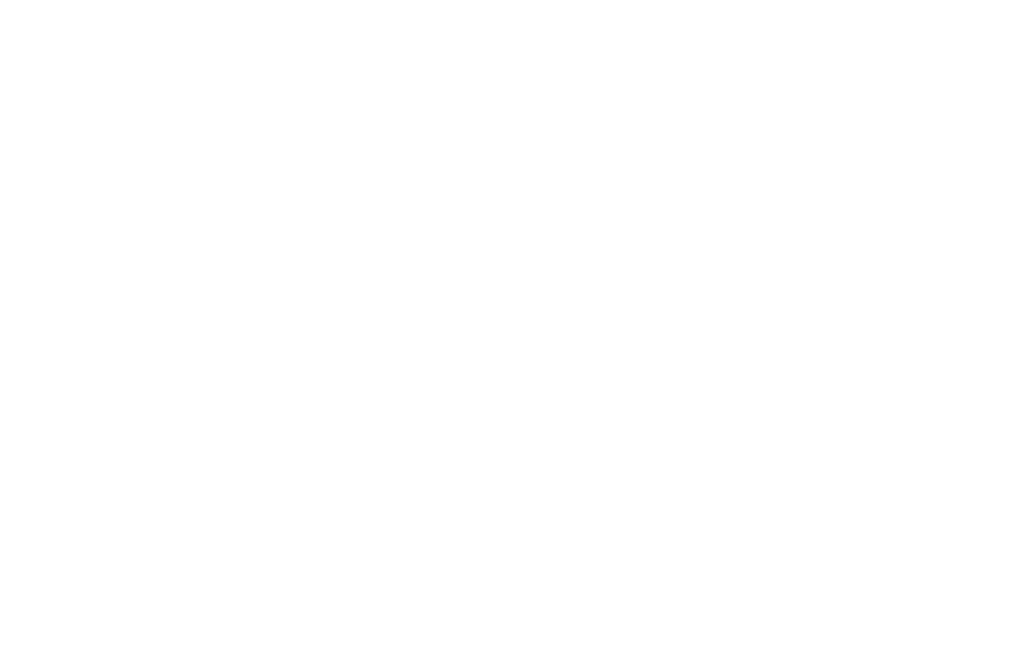
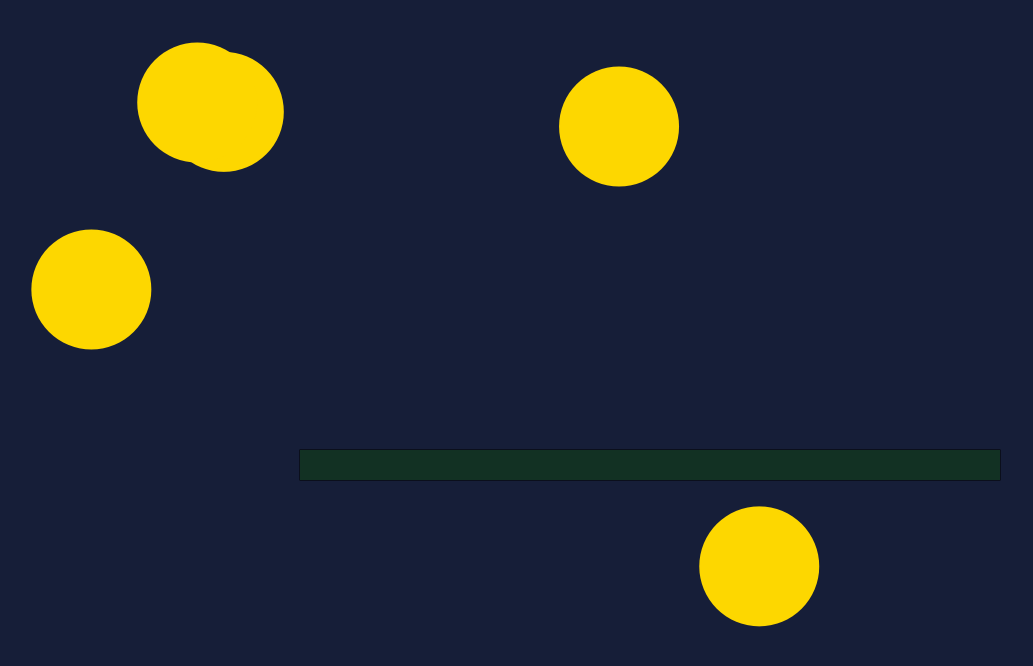
Before and after one commit to Gyugyu94/html-Canvas-tutorial, a website with bundled scripts: page index.html in a window 1280 px wide. Shown: the whole page, without its empty margins (0-1033 px from the left). Built offline with nearby package versions, Linux system fonts and the light colour scheme.

Commit message:
tutorial complete

```diff
--- a/App.js
+++ b/App.js
@@ -1,5 +1,47 @@
+import { Ball } from './Ball.js';
+import { Block } from './Block.js';
+class App {
+    constructor() {
+        this.canvas = document.createElement('canvas');
+        this.ctx = this.canvas.getContext('2d');
 
+        document.body.appendChild(this.canvas);
 
+        window.addEventListener('resize', this.resize.bind(this), false);
+        this.resize();
 
+        this.ball = new Ball(this.stageWidth, this.stageHeight, 60, 15);
+        this.ball2 = new Ball(this.stageWidth, this.stageHeight, 60, 15);
+        this.ball3 = new Ball(this.stageWidth, this.stageHeight, 60, 15);
+        this.ball4 = new Ball(this.stageWidth, this.stageHeight, 60, 15);
+        this.ball5 = new Ball(this.stageWidth, this.stageHeight, 60, 15);
+        this.block = new Block(700, 30, 300, 450);
+        window.requestAnimationFrame(this.animate.bind(this));
+    }
 
-window.onload = () => {};
+    resize() {
+        this.stageWidth = document.body.clientWidth;
+        this.stageHeight = document.body.clientHeight;
+
+        this.canvas.width = this.stageWidth * 2;
+        this.canvas.height = this.stageHeight * 2;
+        this.ctx.scale(2, 2);
+    }
+
+    animate(t) {
+        window.requestAnimationFrame(this.animate.bind(this));
+
+        this.ctx.clearRect(0, 0, this.stageWidth, this.stageHeight);
+
+        this.ball.draw(this.ctx, this.stageWidth, this.stageHeight, this.block);
+        this.ball2.draw(this.ctx, this.stageWidth, this.stageHeight, this.block);
+        this.ball3.draw(this.ctx, this.stageWidth, this.stageHeight, this.block);
+        this.ball4.draw(this.ctx, this.stageWidth, this.stageHeight, this.block);
+        this.ball5.draw(this.ctx, this.stageWidth, this.stageHeight, this.block);
+        this.block.draw(this.ctx);
+    }
+}
+
+window.onload = () => {
+    new App();
+};
--- /dev/null
+++ b/Ball.js
@@ -0,0 +1,65 @@
+export class Ball {
+    constructor(stageWidth, stageHeight, radius, speed) {
+        this.radius = radius;
+        this.vx = speed;
+        this.vy = speed;
+
+        const diameter = this.radius * 2;
+        this.x = this.radius + Math.random() * (stageWidth - diameter);
+        this.y = this.radius + Math.random() * (stageHeight - diameter);
+        // this.x = 1400;
+        // this.y = 800;
+    }
+
+    draw(ctx, stageWidth, stageHeight, block) {
+        this.x += this.vx;
+        this.y += this.vy;
+
+        this.bounceWindow(stageWidth, stageHeight);
+        this.bounceBlock(block);
+        ctx.fillStyle = '#fdd700';
+        ctx.beginPath();
+        ctx.arc(this.x, this.y, this.radius, 0, 2 * Math.PI);
+        ctx.fill();
+    }
+
+    bounceWindow(stageWidth, stageHeight) {
+        const minX = this.radius;
+        const maxX = stageWidth - this.radius;
+        const minY = this.radius;
+        const maxY = stageHeight - this.radius;
+
+        if (this.x <= minX || this.x >= maxX) {
+            this.vx *= -1;
+            this.x += this.vx;
+        } else if (this.y <= minY || this.y >= maxY) {
+            this.vy *= -1;
+            this.y += this.vy;
+        }
+    }
+
+    bounceBlock(block) {
+        const minX = block.x - this.radius;
+        const maxX = block.maxX + this.radius;
+        const minY = block.y - this.radius;
+        const maxY = block.maxY + this.radius;
+
+        if (this.x > minX && this.x < maxX && this.y > minY && this.y < maxY) {
+            const x1 = Math.abs(minX - this.x);
+            const x2 = Math.abs(this.x - maxX);
+            const y1 = Math.abs(minY - this.y);
+            const y2 = Math.abs(this.y - maxY);
+            const min1 = Math.min(x1, x2);
+            const min2 = Math.min(y1, y2);
+            const min = Math.min(min1, min2);
+
+            if (min == min1) {
+                this.vx *= -1;
+                this.x += this.vx;
+            } else if (min == min2) {
+                this.vy *= -1;
+                this.y += this.vy;
+            }
+        }
+    }
+}
--- /dev/null
+++ b/Block.js
@@ -0,0 +1,20 @@
+export class Block {
+    constructor(width, height, x, y) {
+        this.width = width;
+        this.height = height;
+        this.x = x;
+        this.y = y;
+        this.maxX = width + x;
+        this.maxY = height + y;
+    }
+
+    draw(ctx) {
+        const gabX = 80;
+        const gabY = 60;
+        ctx.fillStyle = '#123123';
+        ctx.beginPath();
+        ctx.rect(this.x, this.y, this.width, this.height);
+        ctx.stroke();
+        ctx.fill();
+    }
+}
--- a/index.html
+++ b/index.html
@@ -2,11 +2,12 @@
 <html lang="en">
     <head>
         <meta charset="UTF-8" />
+        <meta http-equiv="X-UA-Compatible" content="IE=edge,chrome=1" />
         <meta name="viewport" content="width=device-width, initial-scale=1.0" />
         <title>Document</title>
         <link rel="stylesheet" href="style.css" />
     </head>
     <body>
-        <script type="modules" src="App.js"></script>
+        <script type="module" src="App.js"></script>
     </body>
 </html>
--- /dev/null
+++ b/package.json
@@ -0,0 +1,5 @@
+{
+  "dependencies": {
+    "http-server": "^0.12.3"
+  }
+}
--- a/style.css
+++ b/style.css
@@ -0,0 +1,25 @@
+* {
+    user-select: none;
+    -ms-user-select: none;
+    outline: 0;
+    margin: 0;
+    padding: 0;
+    -webkit-tap-highlight-color: rgba(0, 0, 0, 0);
+}
+
+html {
+    width: 100%;
+    height: 100%;
+}
+
+body {
+    width: 100%;
+    height: 100%;
+    overflow: hidden;
+    background-color: #161e38;
+}
+
+canvas {
+    width: 100%;
+    height: 100%;
+}
```
Also changed, not shown: 1 other file.
